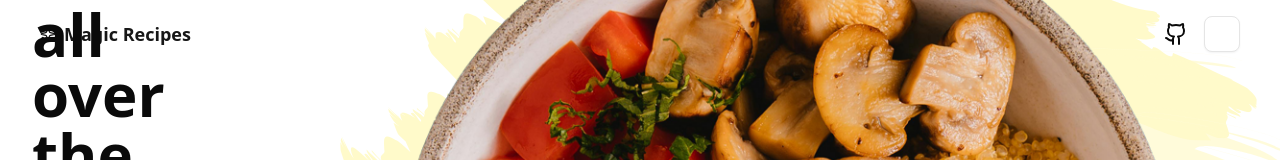
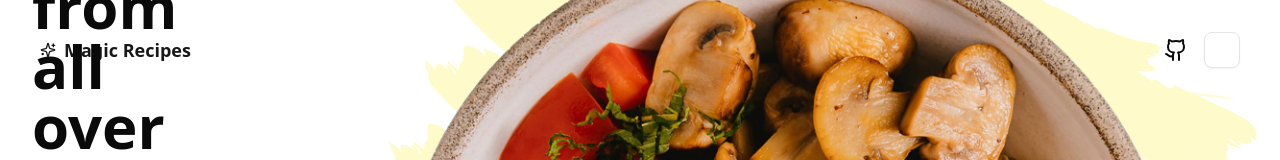
Before and after one commit to haravetskyy/magic-recipes, a Next.js app in the folder frontend/: page / in a window 1280 px wide. Shown: the top 160 px of the page. Built offline with nearby package versions, Linux system fonts and the light colour scheme; no server answers.

Commit message:
feat(ui): Make `nav` component sticky

```diff
--- a/frontend/components/nav.tsx
+++ b/frontend/components/nav.tsx
@@ -5,7 +5,7 @@ import { Button } from './ui/button';
 
 const Nav = () => {
   return (
-    <section className="rounded-lg flex flex-row md:px-6 gap-4 items-center justify-between">
+    <nav className="flex flex-row py-4 md:px-6 gap-4 items-center justify-between sticky top-0 bg-background">
       <Button variant="link" className="p-0">
         <Link href={'/'} className="flex flex-row gap-2 items-center">
           <Sparkles />
@@ -19,7 +19,7 @@ const Nav = () => {
         </Link>
         <ThemeToggle />
       </div>
-    </section>
+    </nav>
   );
 };
 
```
